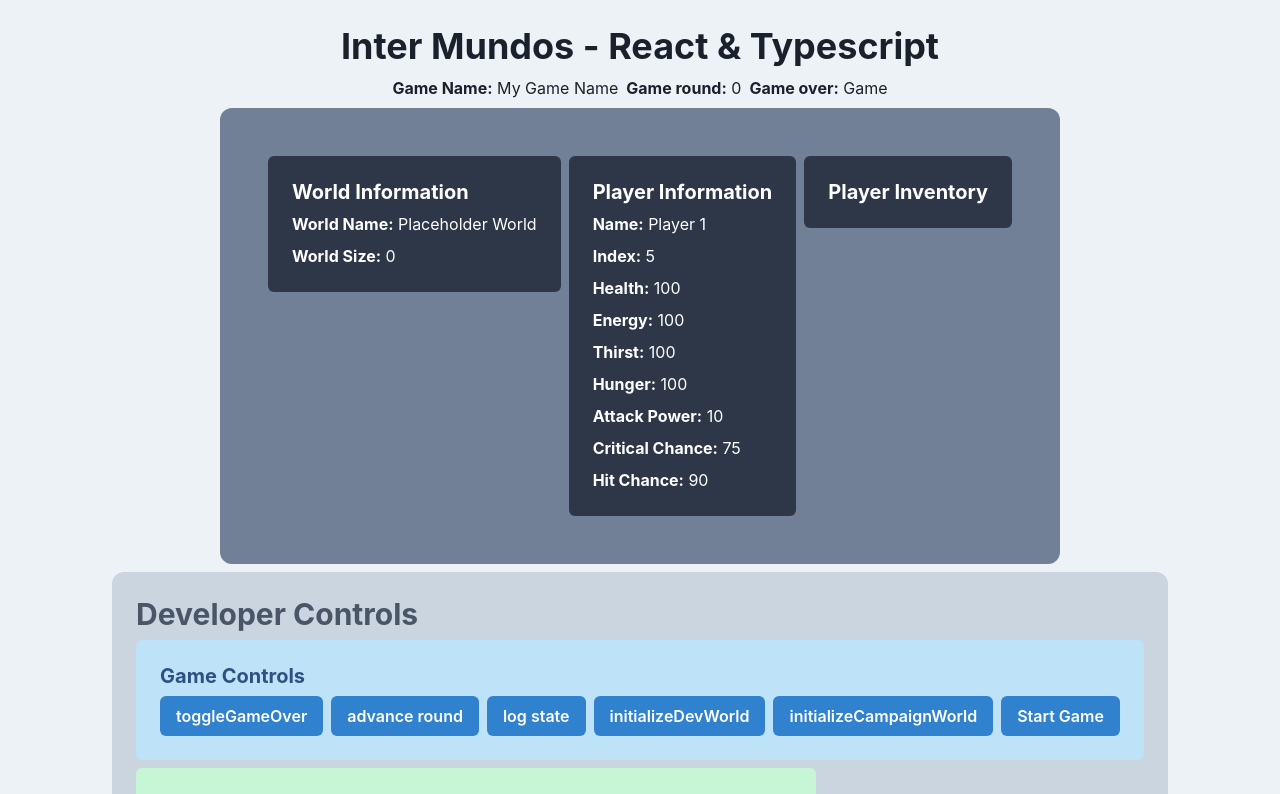
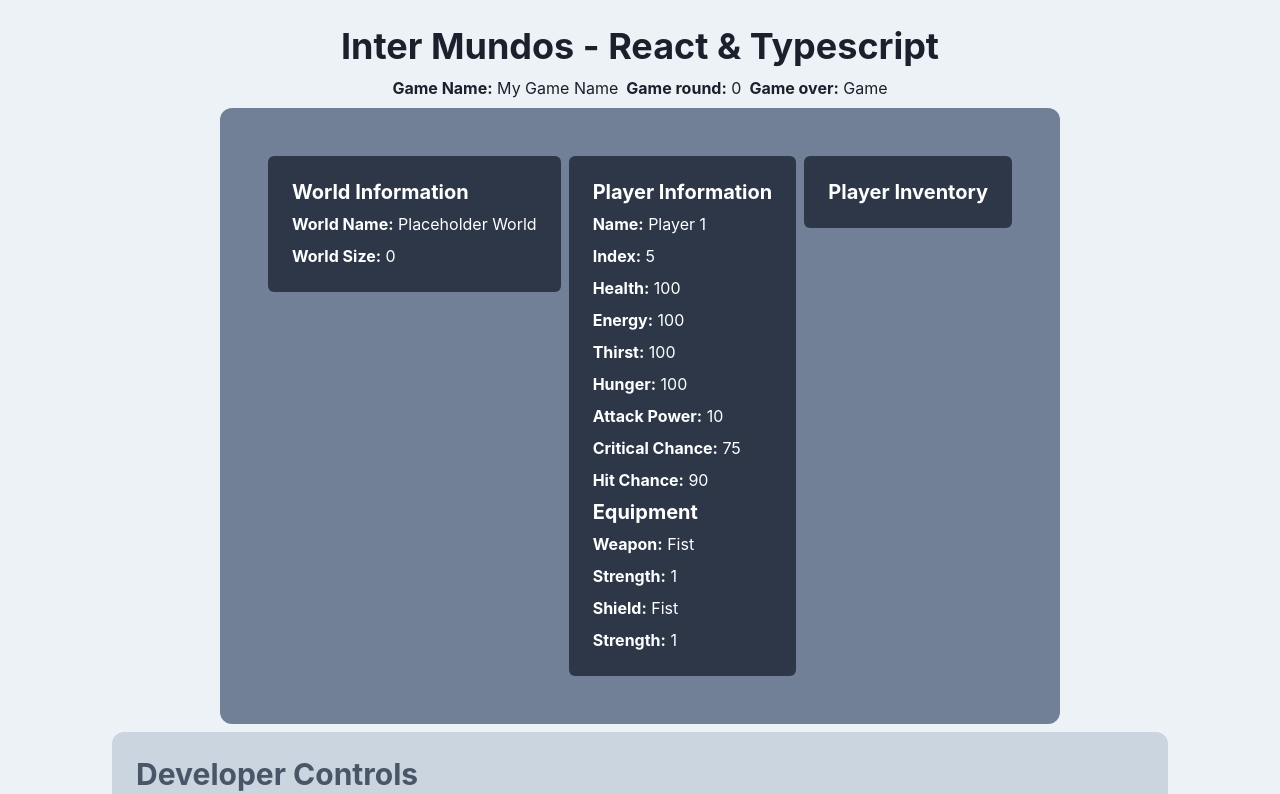
Before and after one commit to TheFlyingWhale/Inter-Mundos-React-Typescript, a React (Create React App) app: page / in a window 1280 px wide. Shown: the top 794 px of the page. Built offline with nearby package versions, Linux system fonts and the light colour scheme.

Commit message:
implement setting equipment, needs work on shield tho

```diff
--- a/src/classes/Equipment.ts
+++ b/src/classes/Equipment.ts
@@ -1,5 +1,5 @@
-export type EquipmentTypes = Equipment | Sword | Shield;
-export type EquipmentTypesWithStrength = Sword | Shield;
+export type EquipmentTypes = Equipment | Fist | Sword | Shield;
+export type EquipmentTypesWithStrength = Fist | Sword | Shield;
 
 export class Equipment {
     public id: string;
@@ -14,6 +14,23 @@ export class Equipment {
     }) {
         this.id = id;
         this.name = name;
+    }
+}
+
+export class Fist extends Equipment {
+    public strength: number;
+
+    constructor({
+        id,
+        name = "Fist",
+        strength = 1,
+    }: {
+        id: string;
+        name?: string;
+        strength?: number;
+    }) {
+        super({ id, name });
+        this.strength = strength;
     }
 }
 
--- a/src/classes/Player.ts
+++ b/src/classes/Player.ts
@@ -1,5 +1,6 @@
 import { ItemTypes } from "./Item";
-import { EquipmentTypes } from "./Equipment";
+import { EquipmentTypes, EquipmentTypesWithStrength } from "./Equipment";
+import { createFist } from "../services/equipmentService";
 
 export class Player {
     public name: string = "Player name";
@@ -11,6 +12,8 @@ export class Player {
     public attackPower: number;
     public critChance: number;
     public hitChance: number;
+    public weapon: EquipmentTypesWithStrength;
+    public shield: EquipmentTypesWithStrength;
 
     public inventory: (ItemTypes | EquipmentTypes)[];
 
@@ -25,6 +28,8 @@ export class Player {
         critChance = 75,
         hitChance = 90,
         inventory = [],
+        weapon = createFist(),
+        shield = createFist(),
     }: {
         name: string;
         index?: number;
@@ -36,6 +41,8 @@ export class Player {
         critChance?: number;
         hitChance?: number;
         inventory?: (ItemTypes | EquipmentTypes)[];
+        weapon?: EquipmentTypesWithStrength;
+        shield?: EquipmentTypesWithStrength;
     }) {
         this.name = name;
         this.index = index;
@@ -47,5 +54,7 @@ export class Player {
         this.critChance = critChance;
         this.hitChance = hitChance;
         this.inventory = inventory;
+        this.weapon = weapon;
+        this.shield = shield;
     }
 }
--- a/src/components/developerControlPanel.tsx
+++ b/src/components/developerControlPanel.tsx
@@ -15,11 +15,7 @@ import {
     createEnergyPotion,
 } from "../services/itemService";
 
-import {
-    createEquipment,
-    createSword,
-    createShield,
-} from "../services/equipmentService";
+import { createSword, createShield } from "../services/equipmentService";
 
 export const DeveloperControlPanel = () => {
     return (
--- a/src/components/inventoryPanel.tsx
+++ b/src/components/inventoryPanel.tsx
@@ -11,6 +11,7 @@ import {
 import {
     EquipmentTypes,
     EquipmentTypesWithStrength,
+    Fist,
     Sword,
     Shield,
 } from "../classes/Equipment";
@@ -68,7 +69,29 @@ const Item = ({ item }: { item: ItemTypes | EquipmentTypes }) => {
         }
     };
 
-    const handleEquipItem = () => {};
+    const handleEquipItem = () => {
+        if (item instanceof Fist) {
+            const currentWeapon = player.weapon;
+            gameCommands.addItemToInventory(currentWeapon);
+            const fist = item;
+            gameCommands.removeItemFromInventory(fist.id);
+            gameCommands.setPlayerWeapon(fist);
+        }
+        if (item instanceof Sword) {
+            const currentWeapon = player.weapon;
+            gameCommands.addItemToInventory(currentWeapon);
+            const sword = item;
+            gameCommands.removeItemFromInventory(sword.id);
+            gameCommands.setPlayerWeapon(sword);
+        }
+        if (item instanceof Shield) {
+            const currentShield = player.shield;
+            gameCommands.addItemToInventory(currentShield);
+            const shield = item;
+            gameCommands.removeItemFromInventory(shield.id);
+            gameCommands.setPlayerShield(shield);
+        }
+    };
 
     if (item instanceof HealthPotion) {
         return <ItemWithStrength handleUseItem={handleUseItem} item={item} />;
@@ -84,6 +107,10 @@ const Item = ({ item }: { item: ItemTypes | EquipmentTypes }) => {
 
     if (item instanceof EnergyPotion) {
         return <ItemWithStrength handleUseItem={handleUseItem} item={item} />;
+    }
+
+    if (item instanceof Fist) {
+        return <Equipment handleEquipItem={handleEquipItem} item={item} />;
     }
 
     if (item instanceof Sword) {
--- a/src/components/playerPanel.tsx
+++ b/src/components/playerPanel.tsx
@@ -21,6 +21,7 @@ export const PlayerPanel = () => {
             <PlayerAttackPowerItem />
             <PlayerCriticalChanceItem />
             <PlayerHitChanceItem />
+            <PlayerEquipmentContainer />
         </VStack>
     );
 };
@@ -150,3 +151,61 @@ const PlayerEnergyItem = () => {
 
     return <></>;
 };
+
+const PlayerEquipmentContainer = () => {
+    const { gameState } = useGameContext();
+
+    if (gameState.player) {
+        return (
+            <VStack alignItems="start">
+                <Heading size="md">Equipment</Heading>
+                <PlayerWeaponItem />
+                <PlayerShieldItem />
+            </VStack>
+        );
+    }
+
+    return <></>;
+};
+
+const PlayerWeaponItem = () => {
+    const { gameState } = useGameContext();
+    const { player } = gameState;
+    const { weapon } = player;
+
+    if (gameState.player) {
+        return (
+            <>
+                <Text>
+                    <b>Weapon:</b> {weapon.name}{" "}
+                </Text>
+                <Text>
+                    <b>Strength:</b> {weapon.strength}{" "}
+                </Text>
+            </>
+        );
+    }
+
+    return <></>;
+};
+
+const PlayerShieldItem = () => {
+    const { gameState } = useGameContext();
+    const { player } = gameState;
+    const { shield } = player;
+
+    if (gameState.player) {
+        return (
+            <>
+                <Text>
+                    <b>Shield:</b> {shield.name}{" "}
+                </Text>
+                <Text>
+                    <b>Strength:</b> {shield.strength}{" "}
+                </Text>
+            </>
+        );
+    }
+
+    return <></>;
+};
--- a/src/context/GameContext.tsx
+++ b/src/context/GameContext.tsx
@@ -6,6 +6,7 @@ import { Tile } from "../classes/Tile";
 import { Player } from "../classes/Player";
 import { Enemy, EnemyType } from "../classes/Enemy";
 import { ItemTypes } from "../classes/Item";
+import { EquipmentTypesWithStrength } from "../classes/Equipment";
 
 import { createRandomWorldMap } from "../services/worldService";
 
@@ -65,6 +66,9 @@ interface GameCommands {
     // Player - Inventory
     addItemToInventory: (item: ItemTypes) => void;
     removeItemFromInventory: (id: string) => void;
+    // Player - Equipment
+    setPlayerWeapon: (weapon: EquipmentTypesWithStrength) => void;
+    setPlayerShield: (shield: EquipmentTypesWithStrength) => void;
     // Player - Movement
     goForward: () => void;
     goBackward: () => void;
@@ -268,6 +272,16 @@ export const GameContextProvider = (props: { children: ReactNode }) => {
         dispatch({ type: Action.REMOVE_ITEM_FROM_INVENTORY, id });
     };
 
+    // Player - Equipment
+
+    const setPlayerWeapon = (weapon: EquipmentTypesWithStrength) => {
+        dispatch({ type: Action.SET_PLAYER_WEAPON, weapon });
+    };
+
+    const setPlayerShield = (shield: EquipmentTypesWithStrength) => {
+        dispatch({ type: Action.SET_PLAYER_SHIELD, shield });
+    };
+
     // Player - Movement
 
     const goForward = () => {
@@ -355,6 +369,9 @@ export const GameContextProvider = (props: { children: ReactNode }) => {
         // Player - Inventory
         addItemToInventory,
         removeItemFromInventory,
+        // Player - Equipment
+        setPlayerWeapon,
+        setPlayerShield,
         // Player - Movement
         goForward,
         goBackward,
@@ -422,6 +439,9 @@ const Context = React.createContext<GameContextInterface>({
         // Player - Inventory
         addItemToInventory: () => {},
         removeItemFromInventory: () => {},
+        // Player - Equipment
+        setPlayerWeapon: () => {},
+        setPlayerShield: () => {},
         // Player - Movement
         goForward: () => {},
         goBackward: () => {},
--- a/src/context/GameReducer.tsx
+++ b/src/context/GameReducer.tsx
@@ -4,6 +4,7 @@ import { Player } from "../classes/Player";
 import { Enemy } from "../classes/Enemy";
 import { Tile } from "../classes/Tile";
 import { ItemTypes } from "../classes/Item";
+import { EquipmentTypesWithStrength } from "../classes/Equipment";
 
 export enum Action {
     // Game
@@ -40,6 +41,9 @@ export enum Action {
     // Player - Inventory
     ADD_ITEM_TO_INVENTORY,
     REMOVE_ITEM_FROM_INVENTORY,
+    // Player - Equipment
+    SET_PLAYER_WEAPON,
+    SET_PLAYER_SHIELD,
     // Player - Movement
     GO_FORWARD,
     GO_BACKWARD,
@@ -86,6 +90,9 @@ export type GameAction =
     // Player - Inventory
     | { type: Action.ADD_ITEM_TO_INVENTORY; item: ItemTypes }
     | { type: Action.REMOVE_ITEM_FROM_INVENTORY; id: string }
+    // Player - Equipment
+    | { type: Action.SET_PLAYER_WEAPON; weapon: EquipmentTypesWithStrength }
+    | { type: Action.SET_PLAYER_SHIELD; shield: EquipmentTypesWithStrength }
     // Player - Movement
     | { type: Action.GO_FORWARD }
     | { type: Action.GO_BACKWARD }
@@ -332,6 +339,28 @@ export const reducer = (state: GameStateInterface, action: GameAction) => {
             };
         }
 
+        // Player - Equipment ---------------------------------------------------------------------------------------------------------
+
+        case Action.SET_PLAYER_WEAPON: {
+            return {
+                ...state,
+                player: {
+                    ...state.player,
+                    weapon: action.weapon,
+                },
+            };
+        }
+
+        case Action.SET_PLAYER_SHIELD: {
+            return {
+                ...state,
+                player: {
+                    ...state.player,
+                    shield: action.shield,
+                },
+            };
+        }
+
         // Player - Movement ---------------------------------------------------------------------------------------------------------
 
         case Action.GO_FORWARD: {
--- a/src/services/equipmentService.ts
+++ b/src/services/equipmentService.ts
@@ -1,4 +1,11 @@
-import { EquipmentTypes, Equipment, Sword, Shield } from '../classes/Equipment';
+import {
+    EquipmentTypes,
+    EquipmentTypesWithStrength,
+    Equipment,
+    Fist,
+    Sword,
+    Shield,
+} from "../classes/Equipment";
 
 let globalEquipmentId = 0;
 
@@ -7,12 +14,17 @@ export const createEquipment = (): EquipmentTypes => {
     return new Equipment({ id: `equipment${equipmentId}` });
 };
 
-export const createSword = (): EquipmentTypes => {
+export const createFist = (): EquipmentTypesWithStrength => {
+    const equipmentId = globalEquipmentId++;
+    return new Fist({ id: `equipment${equipmentId}` });
+};
+
+export const createSword = (): EquipmentTypesWithStrength => {
     const equipmentId = globalEquipmentId++;
     return new Sword({ id: `sword${equipmentId}` });
 };
 
-export const createShield = (): EquipmentTypes => {
+export const createShield = (): EquipmentTypesWithStrength => {
     const equipmentId = globalEquipmentId++;
     return new Shield({ id: `shield${equipmentId}` });
 };
```
Lines whose indentation alone changed are shown as unchanged.
